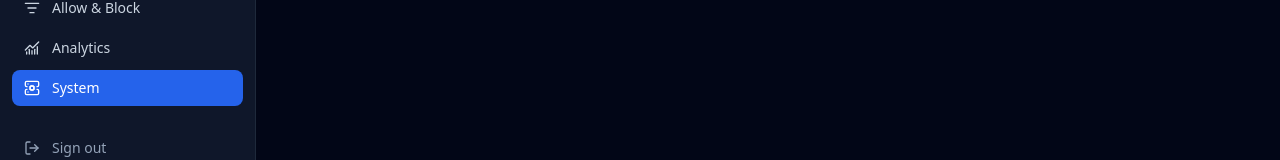
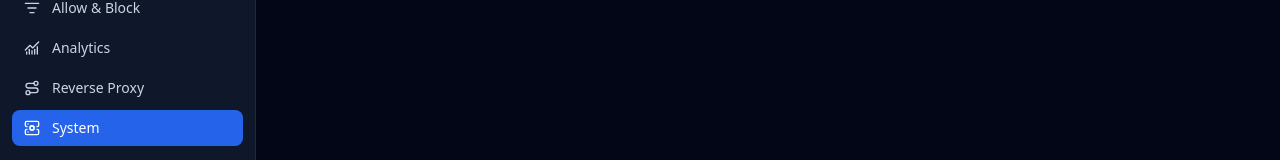
Before and after one commit to 1995F150/CriderVPN, a Next.js app in the folder apps/cridershield/: page /system in a window 1280 px wide. Shown: the part 250-410 px from the top of the page. Built offline with nearby package versions, Linux system fonts and the light colour scheme; no server answers.

Commit message:
Update src/components/AppShell.tsx for Engine reverse proxy

```diff
--- a/apps/cridershield/src/components/AppShell.tsx
+++ b/apps/cridershield/src/components/AppShell.tsx
@@ -10,6 +10,7 @@ import {
   LogOut,
   Monitor,
   Network,
+  Route,
   ServerCog,
   Shield
 } from 'lucide-react';
@@ -21,6 +22,7 @@ const links = [
   { href: '/clients', label: 'Clients', icon: Monitor },
   { href: '/rules', label: 'Allow & Block', icon: ListFilter },
   { href: '/analytics', label: 'Analytics', icon: ChartNoAxesCombined },
+  { href: '/proxy', label: 'Reverse Proxy', icon: Route },
   { href: '/system', label: 'System', icon: ServerCog }
 ];
 
```
